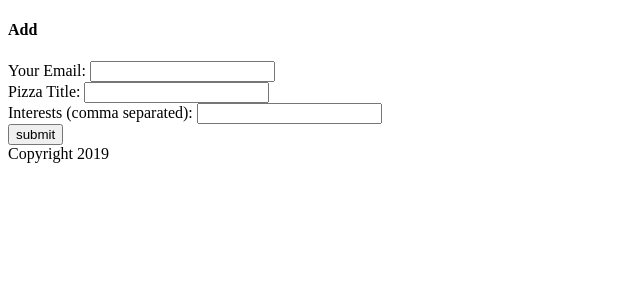
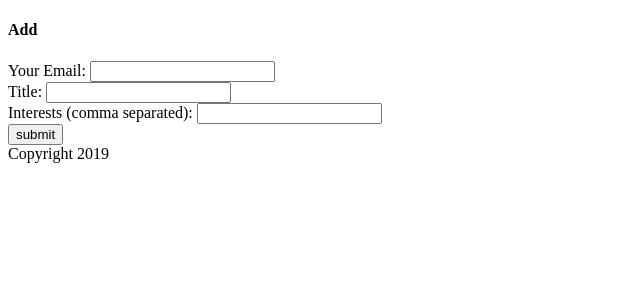
Before and after one commit to chalov-anton/Our-first-progect, a PHP site: page /try/add.php in a window 1280 px wide. Shown: the part 60-360 px from the top of the page, without its empty margins (0-640 px from the left). Run offline with PHP 8.4, Linux system fonts and the light colour scheme.

Commit message:
Update add.php

```diff
--- a/add.php
+++ b/add.php
@@ -52,7 +52,7 @@ if(array_filter($errors)) {
                 <label>Your Email:</label>
                 <input type="text" name="email" value="<?php echo $email ?>">
                     <div><?php echo $errors['email'];?></div>
-                <label>Pizza Title:</label>
+                <label>Title:</label>
                 <input type="text" name="title" value="<?php echo $title ?>">
                     <div><?php echo $errors['title'];?></div>
                 <label>Interests (comma separated):</label>
```
